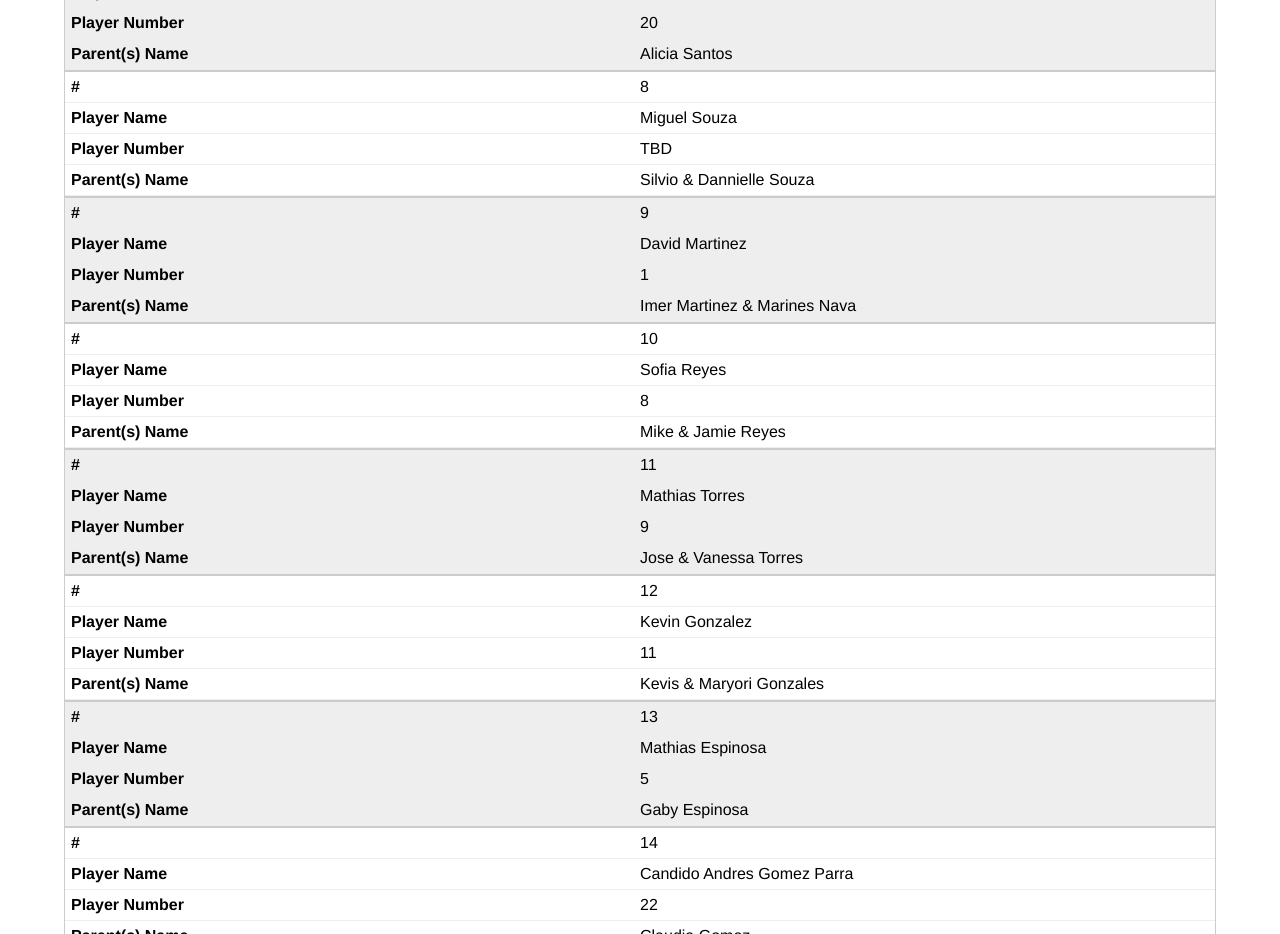
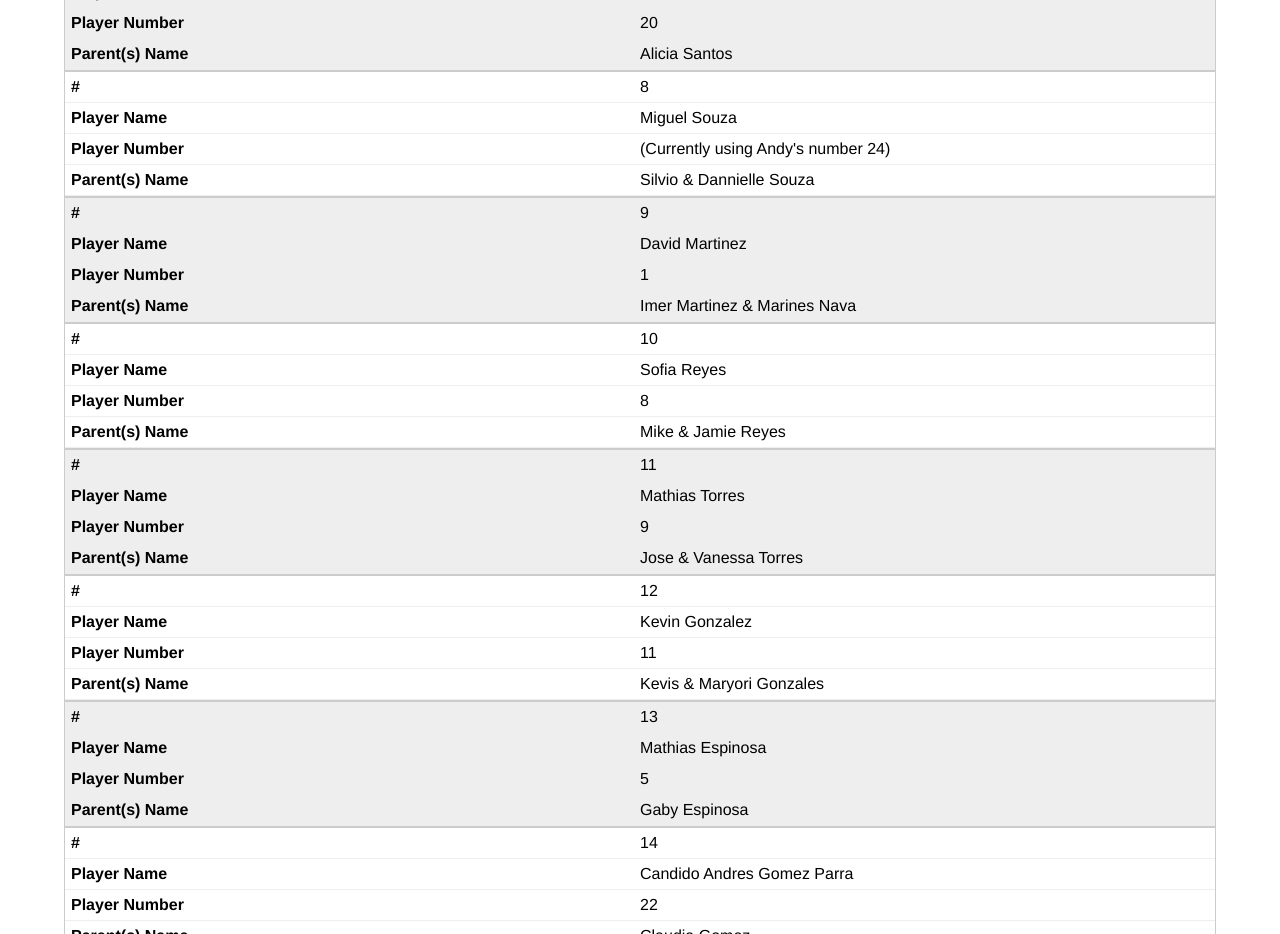
Before and after one commit to FrankDraws/fc2013boysroster, a plain HTML site: page index.html in a window 1280 px wide. Shown: the part 1000-1934 px from the top of the page. Drawn offline with Linux system fonts and the light colour scheme.

Commit message:
Edit to Miguel.

```diff
--- a/index.html
+++ b/index.html
@@ -255,7 +255,7 @@ and also iPads specifically.
       <tr>
         <td></td>
         <td>Miguel Souza</td>
-        <td>TBD</td>
+        <td>(Currently using Andy's number 24)</td>
         <td>Silvio &amp; Dannielle Souza</td>
       </tr>
       <tr>
```
